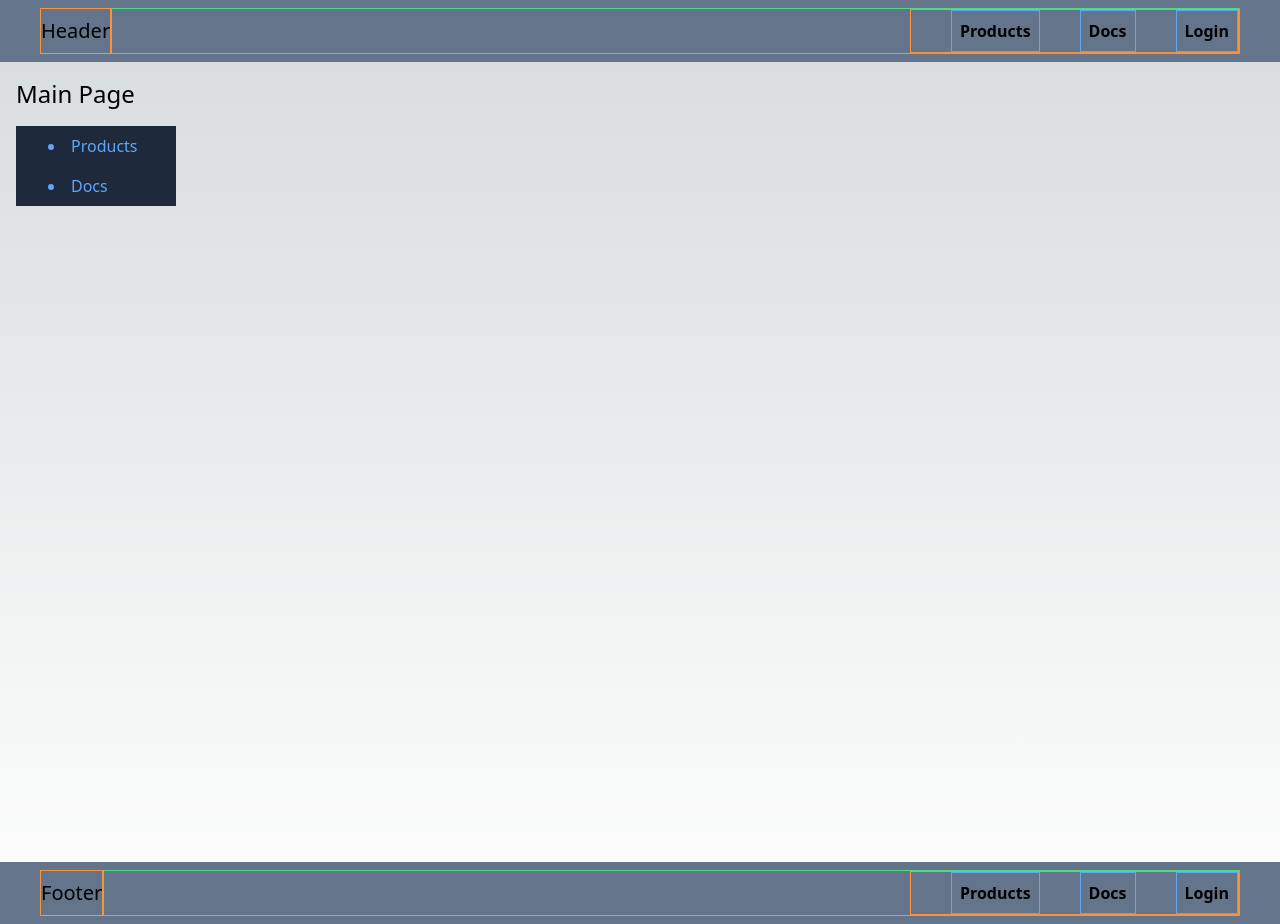
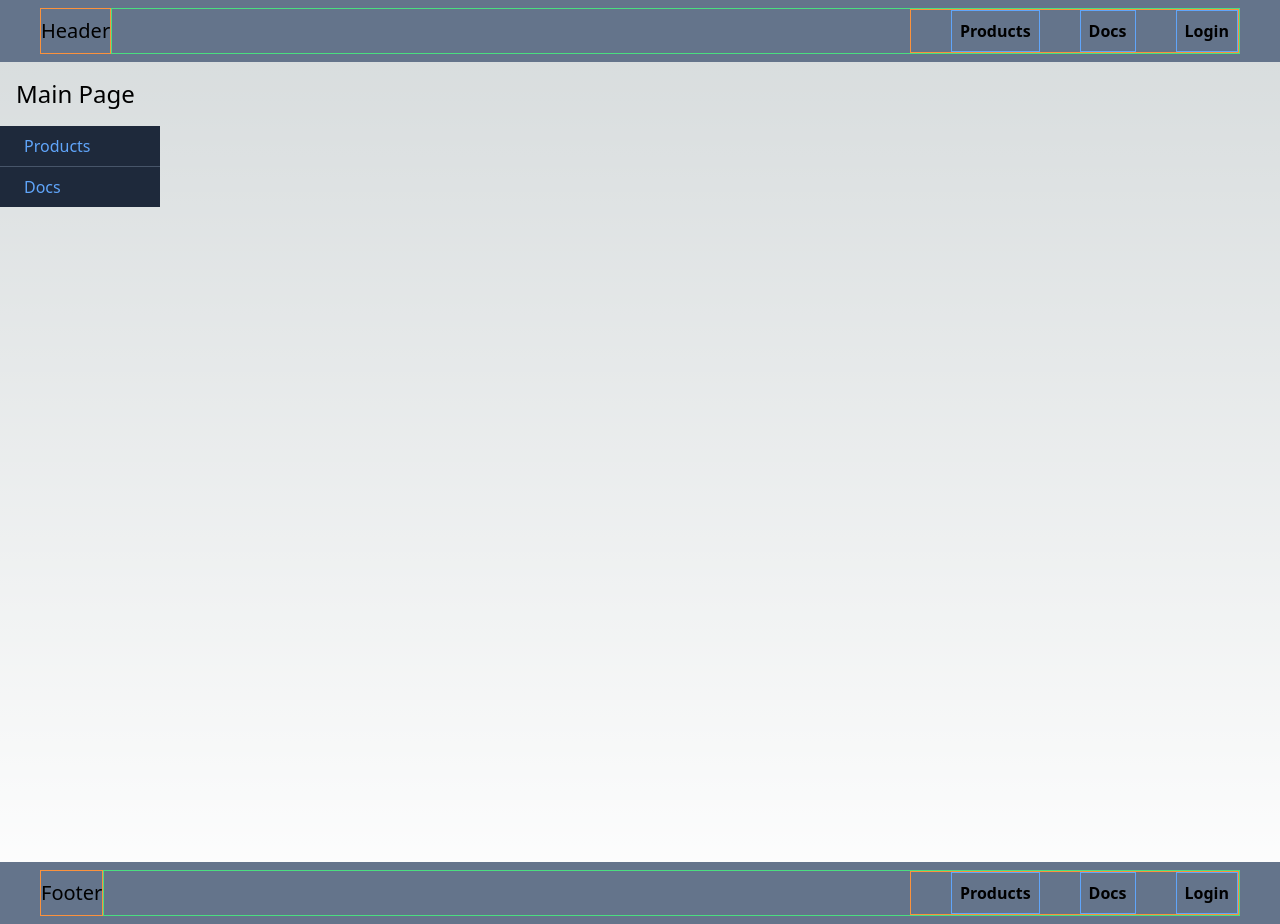
Before and after one commit to TLRKiliann/nextjs14-vishwas, a Next.js app in the folder my-app/: page / in a window 1280 px wide. Built offline with nearby package versions, Linux system fonts and the light colour scheme.

Commit message:
ui improved for link

```diff
--- a/my-app/app/page.tsx
+++ b/my-app/app/page.tsx
@@ -4,13 +4,22 @@ export default function Home() {
   return (
     <main className="w-full h-screen">
       <h1 className='text-2xl p-4'>Main Page</h1>
-      <div className='w-40 bg-slate-800 ml-4'>
-        <li className='text-blue-400 ml-6 p-2'>
-          <Link href="/products">Products</Link>
-        </li>
-        <li className='text-blue-400 ml-6 p-2'>
-          <Link href="/docs/concept/feature">Docs</Link>
-        </li>
+      <div className='flex flex-col w-40 bg-slate-800'>
+
+          <Link href="/products"
+            className='text-blue-400 hover:bg-slate-700 py-2 pl-6 hover:text-blue-300'
+          >
+            Products
+          </Link>
+
+          <hr className='border-t border-slate-600' />
+
+          <Link href="/docs/concept/feature"
+            className='text-blue-400 hover:bg-slate-700 py-2 pl-6 hover:text-blue-300'
+          >
+            Docs
+          </Link>
+
       </div>
     </main>
   )
```
